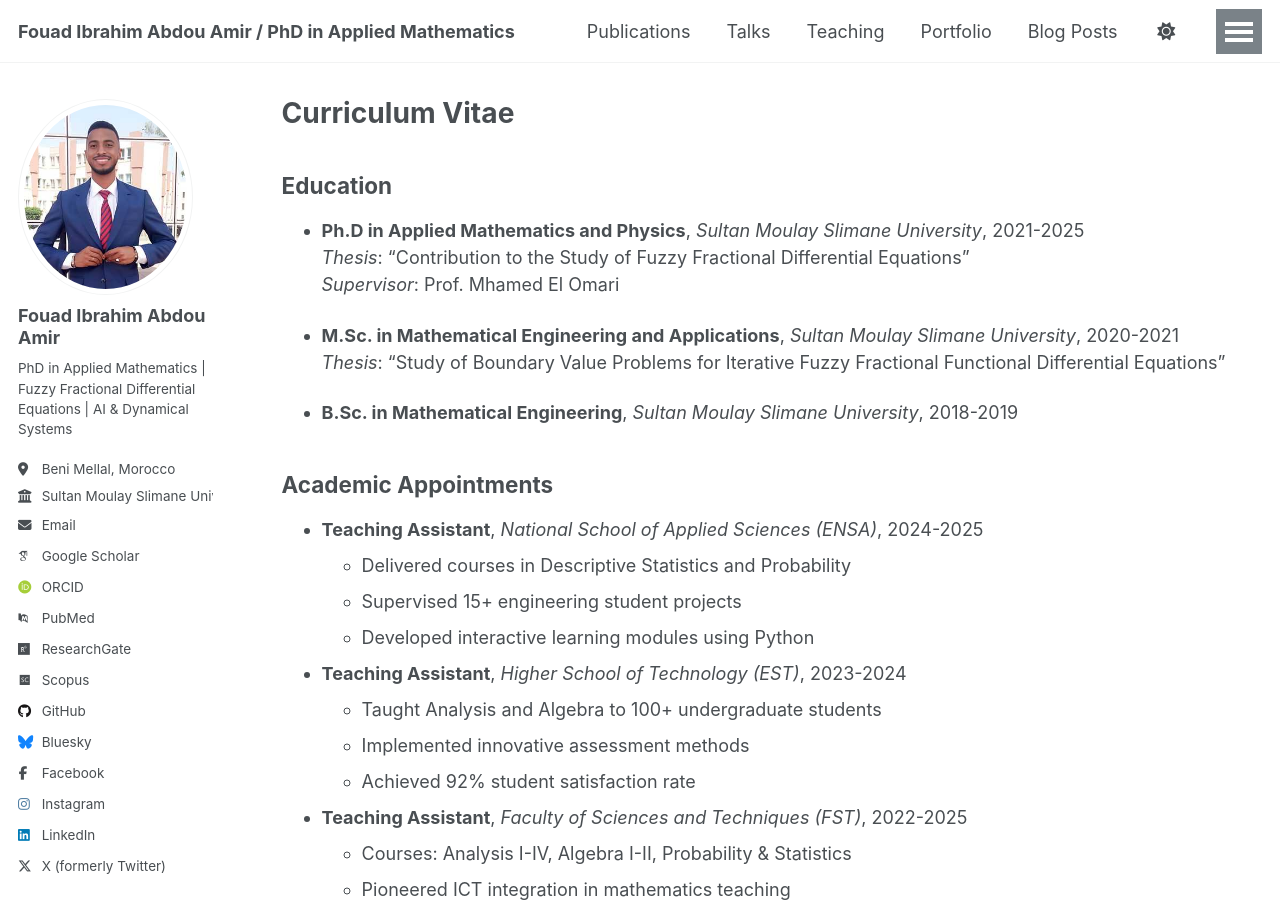
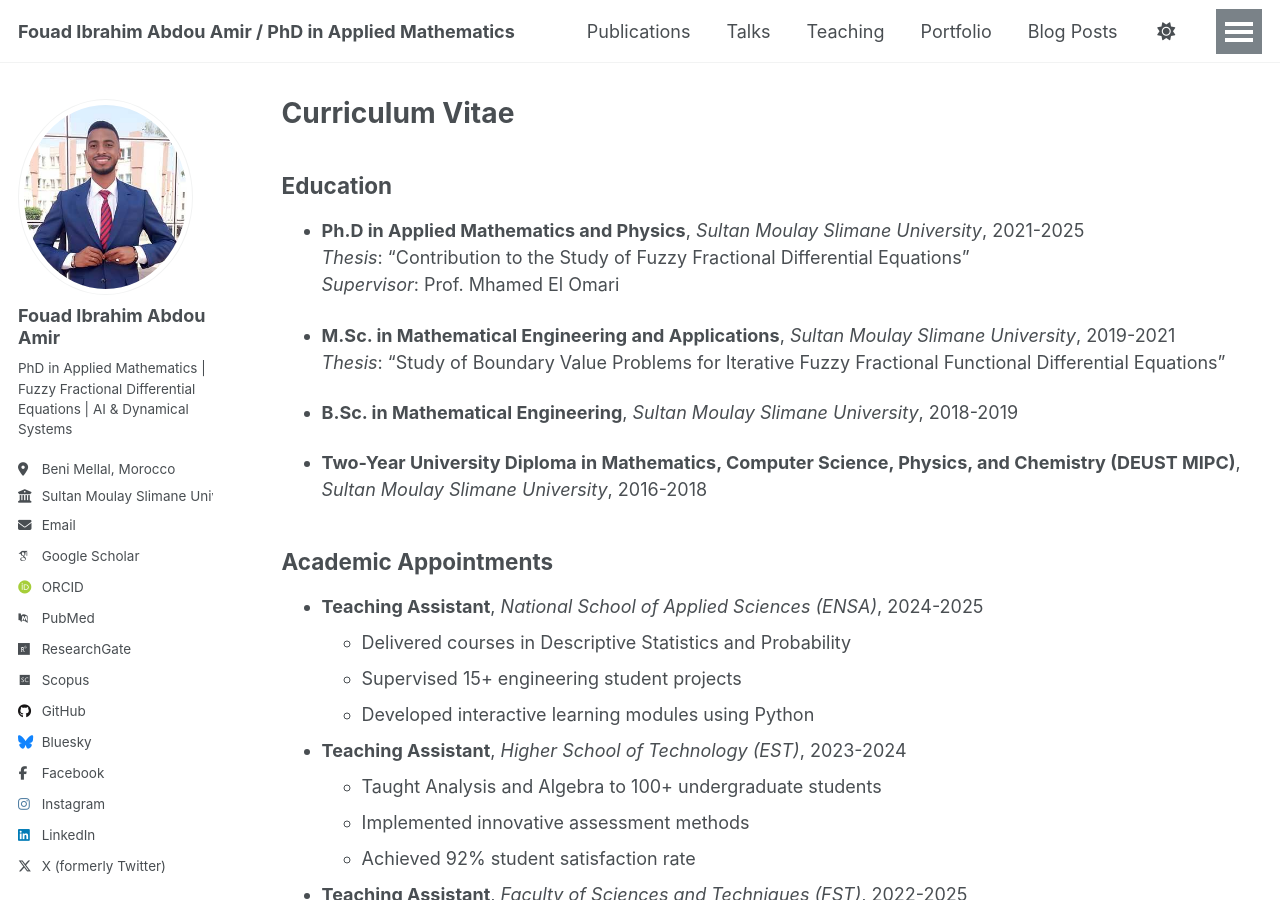
Before and after one commit to fouad-ibrahimabdouamir/fouad-ibrahim.github.io, a Jekyll site: the page built from _pages/cv.md, in a window 1280 px wide and 900 px high. Built offline with Jekyll 4.4.1, drawn with Linux system fonts in a browser that asks for light colours; some web fonts are replaced; a script that is not in the unit is left out.

Commit message:
Update cv.md

```diff
--- a/_pages/cv.md
+++ b/_pages/cv.md
@@ -14,10 +14,12 @@ redirect_from:
   *Thesis*: "Contribution to the Study of Fuzzy Fractional Differential Equations"
   *Supervisor*: Prof. Mhamed El Omari
 
-* **M.Sc. in Mathematical Engineering and Applications**, *Sultan Moulay Slimane University*, 2020-2021
+* **M.Sc. in Mathematical Engineering and Applications**, *Sultan Moulay Slimane University*, 2019-2021
   *Thesis*: "Study of Boundary Value Problems for Iterative Fuzzy Fractional Functional Differential Equations"
 
 * **B.Sc. in Mathematical Engineering**, *Sultan Moulay Slimane University*, 2018-2019
+
+*  **Two-Year University Diploma in Mathematics, Computer Science, Physics, and Chemistry (DEUST MIPC)**, *Sultan Moulay Slimane University*, 2016-2018
 
 ## Academic Appointments
 * **Teaching Assistant**, *National School of Applied Sciences (ENSA)*, 2024-2025
```
